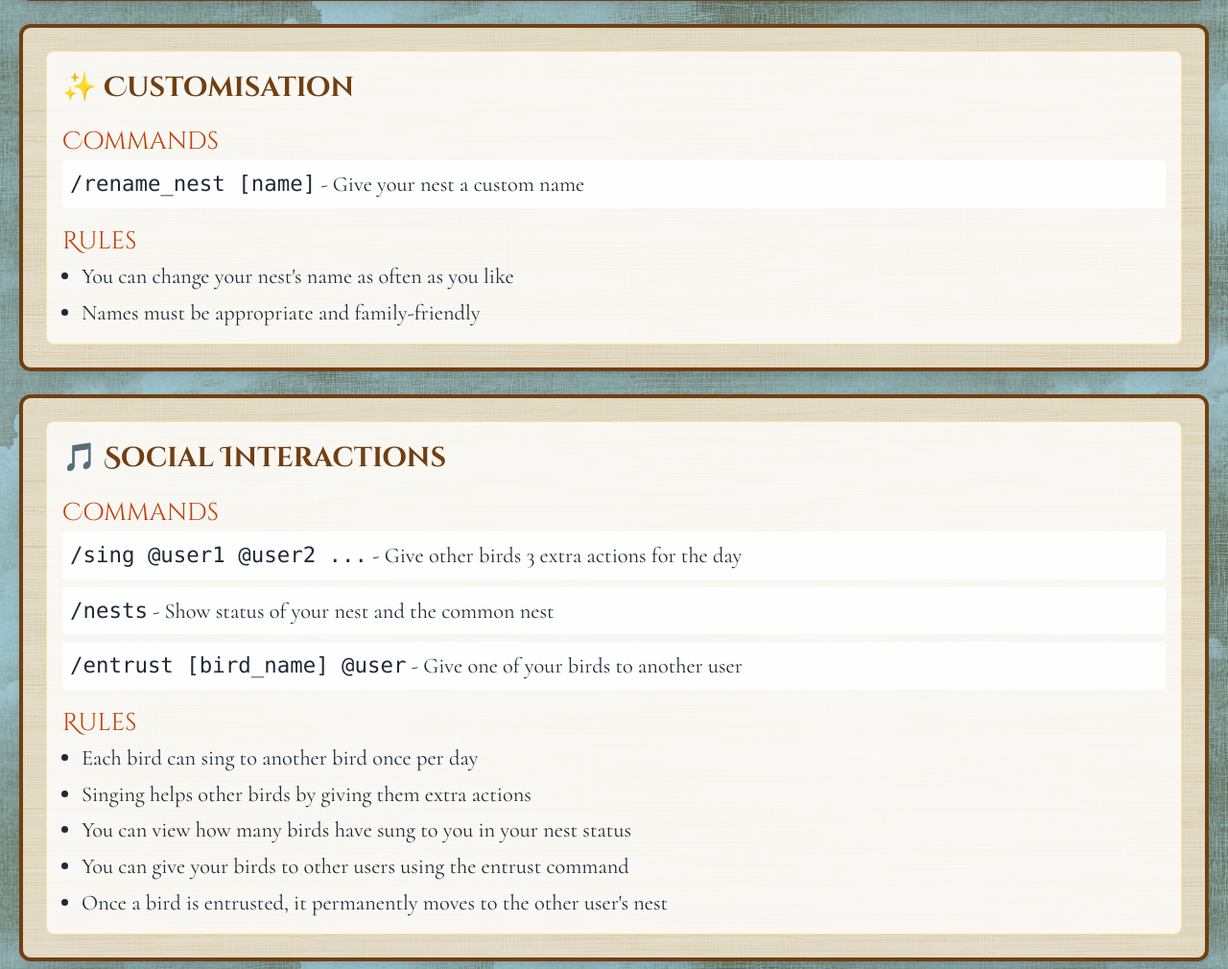
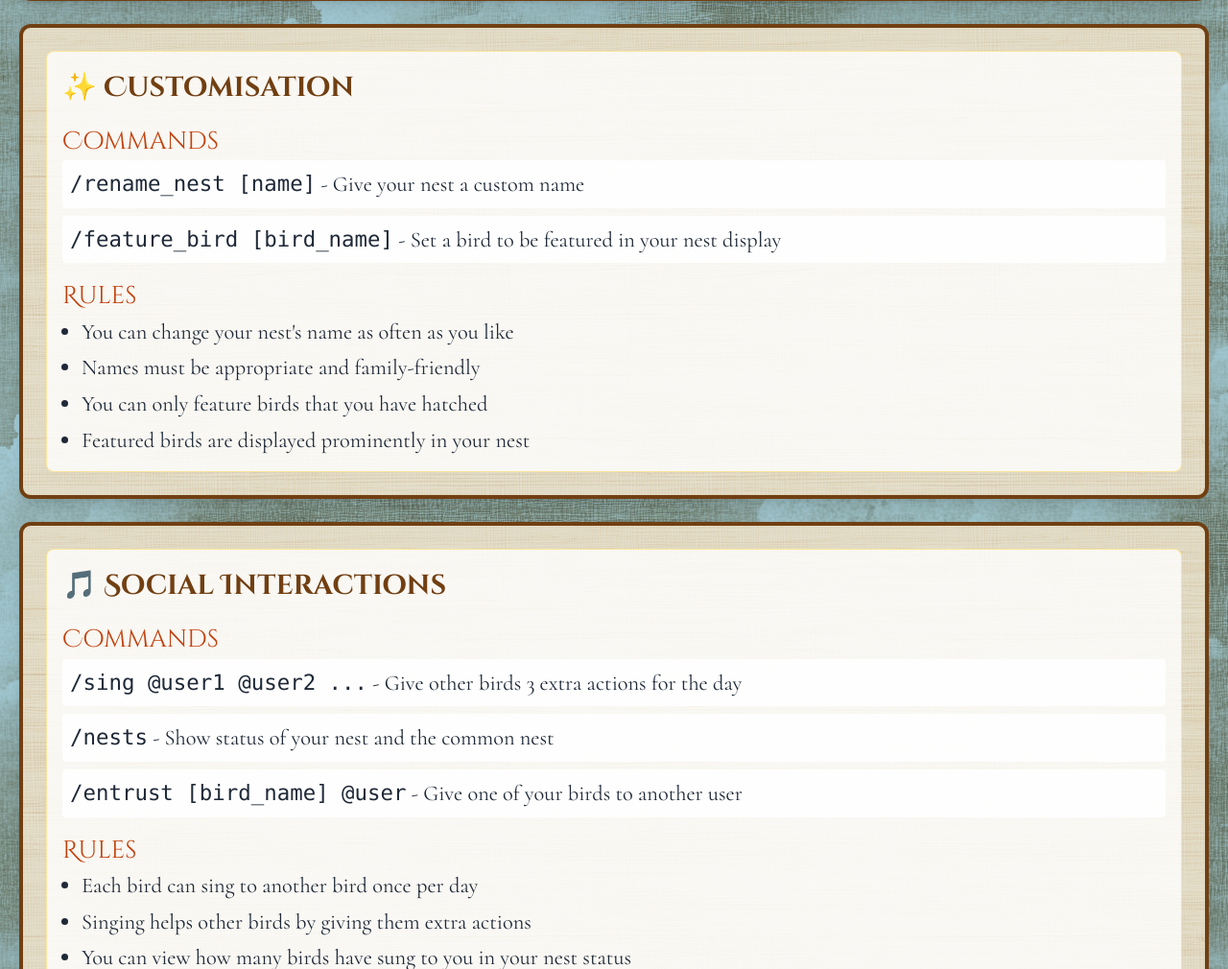
Before and after one commit to oddgoo/bird-rpg, a Flask app: page /help in a window 1280 px wide. Shown: the part 1231-2241 px from the top of the page at 96% size. Run offline with Flask 3, Linux system fonts and the light colour scheme; some libraries are stand-ins or nearby versions.

Commit message:
bird feature help

```diff
--- a/templates/help.html
+++ b/templates/help.html
@@ -41,6 +41,7 @@
                     <h3 class="text-xl text-orange-700 font-mystical">Commands</h3>
                     <ul class="list-group list-group-flush space-y-2">
                         <li class="bg-white/90 p-2 rounded"><code>/rename_nest [name]</code> - Give your nest a custom name</li>
+                        <li class="bg-white/90 p-2 rounded"><code>/feature_bird [bird_name]</code> - Set a bird to be featured in your nest display</li>
                     </ul>
                 </div>
                 <div>
@@ -48,6 +49,8 @@
                     <ul class="list-disc pl-5 space-y-1">
                         <li>You can change your nest's name as often as you like</li>
                         <li>Names must be appropriate and family-friendly</li>
+                        <li>You can only feature birds that you have hatched</li>
+                        <li>Featured birds are displayed prominently in your nest</li>
                     </ul>
                 </div>
             </div>
```
